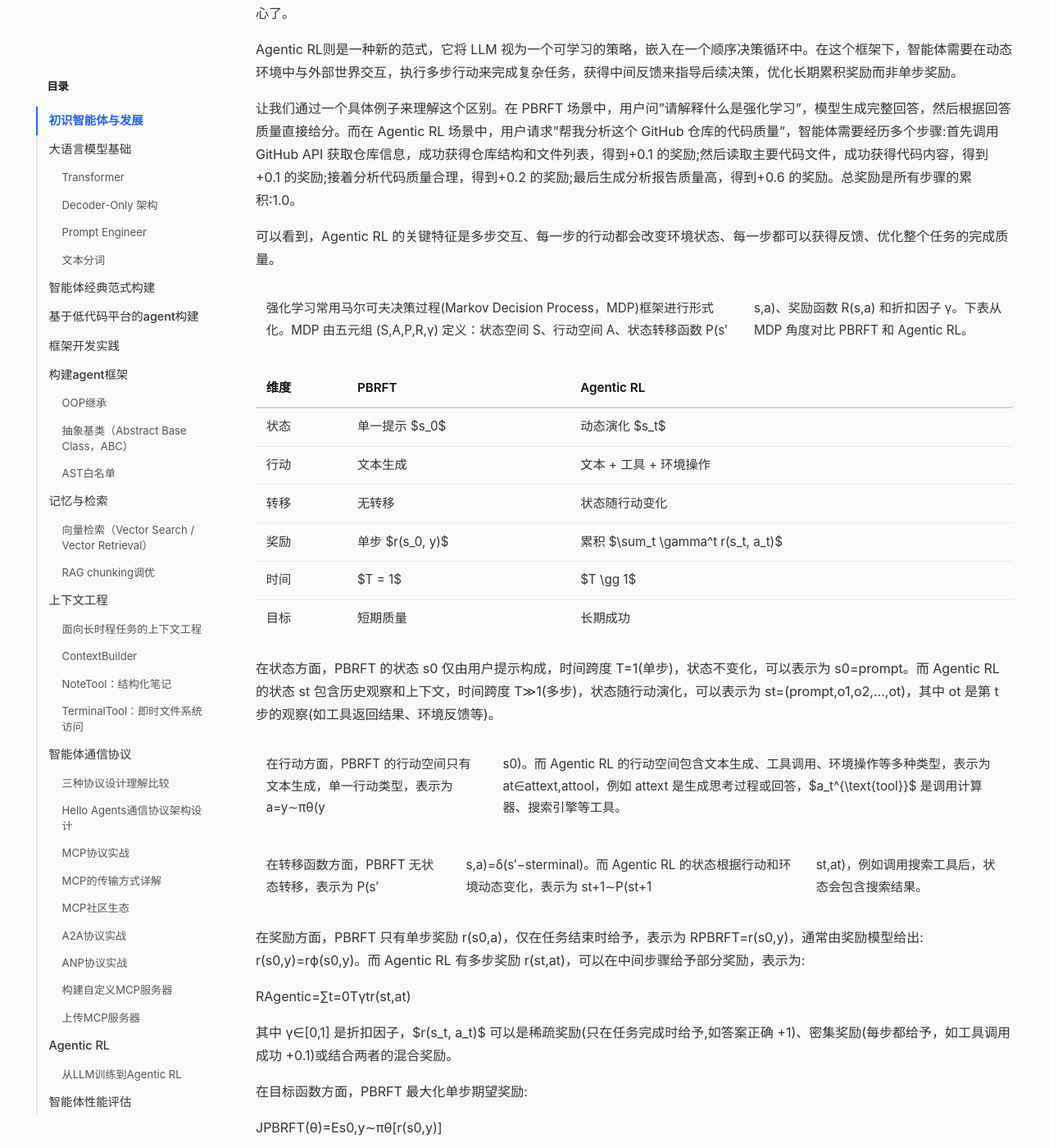
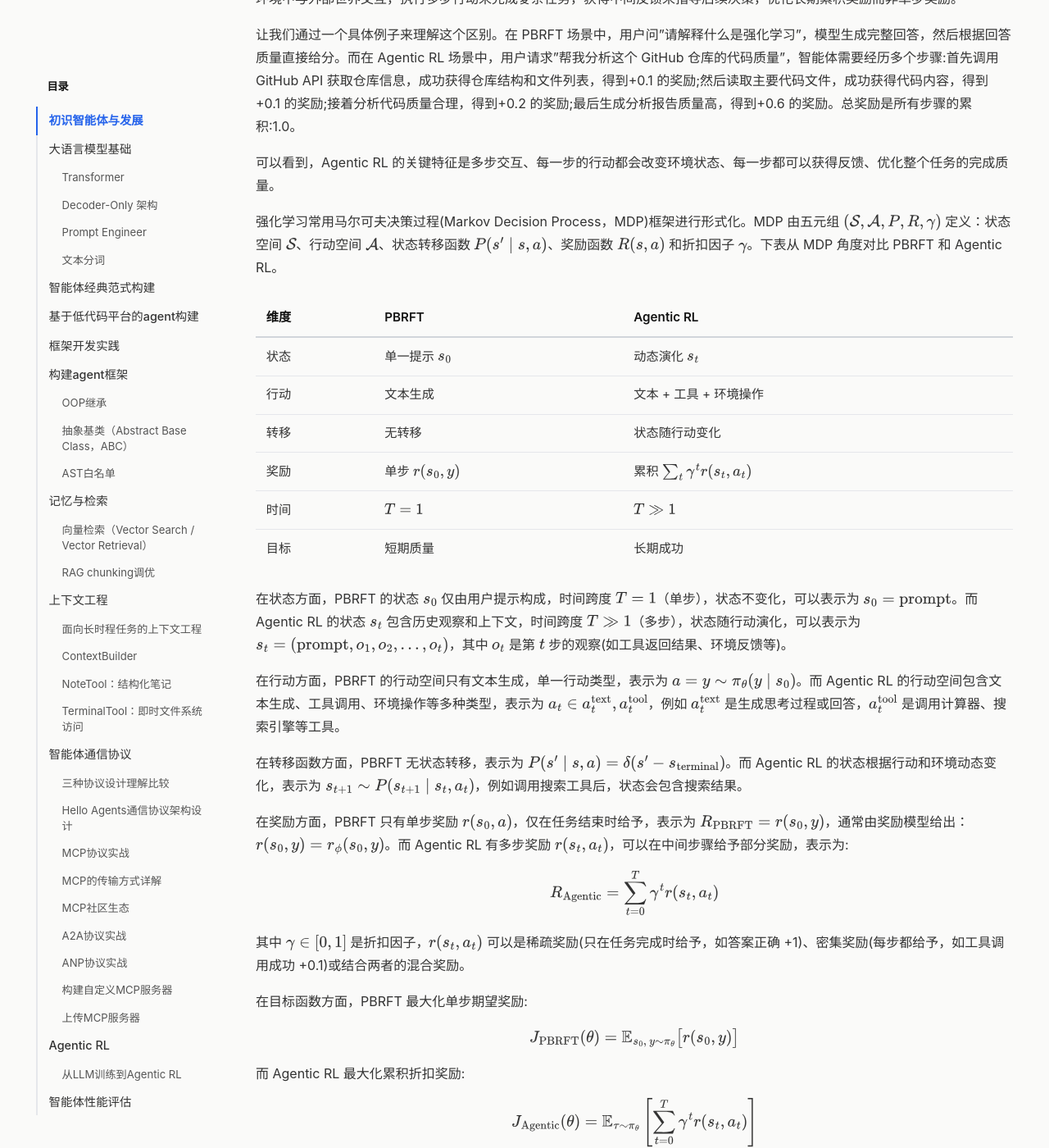
Before and after one commit to keith991001/keith991001.github.io, a Jekyll site: the page built from _posts/2026-06-05-agent-dev.md, in a window 1280 px wide and 1400 px high, scrolled down 75613 px. Shown: the whole window at 82% size. Built offline with Jekyll 4.4.1, drawn with Linux system fonts in a browser that asks for light colours; some of the changed text lies outside the part shown.

Commit message:
feat(math): enable MathJax + fix Agentic RL formulas
Adds opt-in MathJax (svg renderer, loaded only on posts with `math: true`
frontmatter) and rewrites every formula in the Agentic RL section that lost
its subscripts during the Google Docs export (e.g. `s0=prompt` → `$s_0 =
\text{prompt}$`, `at∈attext,attool` → `$a_t \in \{a_t^{\text{text}},
a_t^{\text{tool}}\}$`).

Display equations now use `$$...$$`; pretraining/SFT/RM/PPO/GRPO objectives,
LoRA decomposition, and the accuracy/error/length metrics all render
properly.

```diff
--- a/_layouts/default.html
+++ b/_layouts/default.html
@@ -9,6 +9,15 @@
   <link rel="preconnect" href="https://fonts.gstatic.com" crossorigin>
   <link rel="stylesheet" href="https://fonts.googleapis.com/css2?family=Fraunces:opsz,wght@9..144,500..700&display=swap">
   <link rel="stylesheet" href="{{ '/assets/css/site.css' | relative_url }}">
+  {%- if page.math -%}
+  <script>
+    MathJax = {
+      tex: { inlineMath: [['$', '$'], ['\\(', '\\)']], displayMath: [['$$', '$$'], ['\\[', '\\]']] },
+      svg: { fontCache: 'global' }
+    };
+  </script>
+  <script id="MathJax-script" async src="https://cdn.jsdelivr.net/npm/mathjax@3/es5/tex-svg.js"></script>
+  {%- endif -%}
 </head>
 <body>
   {% include nav.html %}
--- a/_posts/2026-06-05-agent-dev.md
+++ b/_posts/2026-06-05-agent-dev.md
@@ -2611,33 +2612,33 @@ duck egg. How much in dollars does she make every day at the farmers' market?
 ![](/assets/images/posts/agent-dev/image23.png)
 预训练阶段是 LLM 训练的第一阶段，目标是让模型学习语言的基本规律和世界知识。这个阶段使用海量的文本数据(通常是数 TB 级别)，通过自监督学习的方式训练模型：训练信号来自文本本身，例如根据上文预测下一个词。最常见的预训练任务是因果语言建模(Causal Language Modeling)，也称为下一个词预测(Next Token Prediction)。
 
-给定一个文本序列 x1,x2,...,xt，模型需要预测下一个词 xt+1:
-
-Lpretrain=−∑t=1Tlog⁡P(xt|x1,x2,...,xt−1;θ)
-
-其中 θ 是模型参数，$P(x_t | x_1, ..., x_{t-1}; \theta)$ 是模型预测的下一个词的概率分布，目标是最小化负对数似然，即最大化预测正确词的概率。例如，给定文本"The cat sat on the"，模型需要预测下一个词最可能是"mat"。通过在海量文本上进行这样的训练，模型逐渐学会语法规则(什么样的词序是合法的)、语义知识(词与词之间的关系)、世界知识(关于世界的事实性信息)以及基础的推理能力。
+给定一个文本序列 $x_1, x_2, \ldots, x_t$，模型需要预测下一个词 $x_{t+1}$:
+
+$$\mathcal{L}_{\text{pretrain}} = -\sum_{t=1}^{T} \log P(x_t \mid x_1, x_2, \ldots, x_{t-1}; \theta)$$
+
+其中 $\theta$ 是模型参数，$P(x_t \mid x_1, \ldots, x_{t-1}; \theta)$ 是模型预测的下一个词的概率分布，目标是最小化负对数似然，即最大化预测正确词的概率。例如，给定文本"The cat sat on the"，模型需要预测下一个词最可能是"mat"。通过在海量文本上进行这样的训练，模型逐渐学会语法规则(什么样的词序是合法的)、语义知识(词与词之间的关系)、世界知识(关于世界的事实性信息)以及基础的推理能力。
 
 预训练阶段的特点是数据量巨大、计算成本高，学到的是通用的语言理解和生成能力，训练过程通常采用从未标注文本中自动构造监督信号的自监督目标。
 
 后训练阶段则是要解决预训练模型的不足。预训练后的模型虽然具备了强大的语言能力，但它只是一个"预测下一个词"的模型，并不知道如何遵循人类的指令、生成有帮助无害诚实的回答、拒绝不当的请求，以及以对话的方式与人交互。后训练阶段就是要解决这些问题，让模型对齐人类的偏好和价值观。
 
-后训练通常包含三个步骤。第一步是监督微调(SFT)，目标是让模型学会遵循指令和对话格式。训练数据是(prompt， completion)对，训练目标与预训练类似，仍然是最大化正确输出的概率:
-
-LSFT=−∑i=1Nlog⁡P(yi|xi;θ)
-
-其中 xi 是输入提示(prompt)，$y_i$ 是期望的输出，$N$ 是训练样本数量。SFT 的特点是数据量较小、需要人工标注、快速见效、主要学习任务格式和基本能力。
+后训练通常包含三个步骤。第一步是监督微调(SFT)，目标是让模型学会遵循指令和对话格式。训练数据是(prompt, completion)对，训练目标与预训练类似，仍然是最大化正确输出的概率:
+
+$$\mathcal{L}_{\text{SFT}} = -\sum_{i=1}^{N} \log P(y_i \mid x_i; \theta)$$
+
+其中 $x_i$ 是输入提示(prompt)，$y_i$ 是期望的输出，$N$ 是训练样本数量。SFT 的特点是数据量较小、需要人工标注、快速见效、主要学习任务格式和基本能力。
 
 第二步是奖励建模(RM)。SFT 后的模型虽然能遵循指令，但生成的回答质量参差不齐。我们需要一种方式来评估回答的质量，这就是奖励模型的作用。奖励模型的训练数据是偏好对比数据,包含同一个问题的两个回答,一个更好(chosen),一个更差(rejected)。奖励模型的训练目标是学习人类的偏好:
 
-LRM=−E(x,yw,yl)[log⁡σ(rϕ(x,yw)−rϕ(x,yl))]
-
-其中 rϕ(x,y) 是奖励模型，输入是(提示，回答)对，输出是质量分数;$y_w$ 是更好的回答(chosen)，$y_l$ 是更差的回答(rejected)，$\sigma$ 是 sigmoid 函数，目标是让奖励模型给更好的回答更高的分数。
+$$\mathcal{L}_{\text{RM}} = -\mathbb{E}_{(x, y_w, y_l)} \left[ \log \sigma\bigl(r_\phi(x, y_w) - r_\phi(x, y_l)\bigr) \right]$$
+
+其中 $r_\phi(x, y)$ 是奖励模型，输入是(提示，回答)对，输出是质量分数；$y_w$ 是更好的回答(chosen)，$y_l$ 是更差的回答(rejected)，$\sigma$ 是 sigmoid 函数，目标是让奖励模型给更好的回答更高的分数。
 
 第三步是强化学习微调。有了奖励模型后，我们就可以用强化学习来优化语言模型，让它生成更高质量的回答。最经典的算法是 PPO(Proximal Policy Optimization)，训练目标是:
 
-JPPO=Ex,y∼πθ[rϕ(x,y)]−β⋅DKL(πθ||πref)
-
-其中 πθ 是当前策略，即语言模型，$\pi_{\text{ref}}$ 是参考策略，这个场景下可以是 SFT 模型，$r_\phi(x, y)$ 是奖励模型的评分，$D_{KL}$ 是 KL 散度，目的是为了防止模型偏离太远，$\beta$ 是平衡系数。这个目标函数的含义是:最大化奖励，同时不要偏离原始模型太远。
+$$J_{\text{PPO}} = \mathbb{E}_{x, y \sim \pi_\theta} \bigl[ r_\phi(x, y) \bigr] - \beta \cdot D_{\text{KL}}\bigl(\pi_\theta \,\|\, \pi_{\text{ref}}\bigr)$$
+
+其中 $\pi_\theta$ 是当前策略，即语言模型，$\pi_{\text{ref}}$ 是参考策略，这个场景下可以是 SFT 模型，$r_\phi(x, y)$ 是奖励模型的评分，$D_{\text{KL}}$ 是 KL 散度，目的是为了防止模型偏离太远，$\beta$ 是平衡系数。这个目标函数的含义是:最大化奖励，同时不要偏离原始模型太远。
 
 传统的 RLHF(Reinforcement Learning from Human Feedback)需要大量人工标注偏好数据，成本高昂。为了降低成本，研究者提出了 RLAIF(Reinforcement Learning from AI Feedback)，用强大的 AI 模型(如 GPT-4)来替代人类标注员。RLAIF 的工作流程是:用 SFT 模型生成多个候选回答，用强大的 AI 模型对回答进行评分和排序，用 AI 的评分训练奖励模型，用奖励模型进行强化学习。实验表明，RLAIF 的效果接近甚至超过 RLHF，同时成本大幅降低。
 
@@ -2651,7 +2652,7 @@ Agentic RL则是一种新的范式，它将 LLM 视为一个可学习的策略
 
 可以看到，Agentic RL 的关键特征是多步交互、每一步的行动都会改变环境状态、每一步都可以获得反馈、优化整个任务的完成质量。
 
-强化学习常用马尔可夫决策过程(Markov Decision Process，MDP)框架进行形式化。MDP 由五元组 (S,A,P,R,γ) 定义：状态空间 S、行动空间 A、状态转移函数 P(s′|s,a)、奖励函数 R(s,a) 和折扣因子 γ。下表从 MDP 角度对比 PBRFT 和 Agentic RL。
+强化学习常用马尔可夫决策过程(Markov Decision Process，MDP)框架进行形式化。MDP 由五元组 $(\mathcal{S}, \mathcal{A}, P, R, \gamma)$ 定义：状态空间 $\mathcal{S}$、行动空间 $\mathcal{A}$、状态转移函数 $P(s' \mid s, a)$、奖励函数 $R(s, a)$ 和折扣因子 $\gamma$。下表从 MDP 角度对比 PBRFT 和 Agentic RL。
 
 | 维度 | PBRFT | Agentic RL |
 |---|---|---|
@@ -2662,27 +2663,27 @@ Agentic RL则是一种新的范式，它将 LLM 视为一个可学习的策略
 | 时间 | $T = 1$ | $T \gg 1$ |
 | 目标 | 短期质量 | 长期成功 |
 
-在状态方面，PBRFT 的状态 s0 仅由用户提示构成，时间跨度 T=1(单步)，状态不变化，可以表示为 s0=prompt。而 Agentic RL 的状态 st 包含历史观察和上下文，时间跨度 T≫1(多步)，状态随行动演化，可以表示为 st=(prompt,o1,o2,...,ot)，其中 ot 是第 t 步的观察(如工具返回结果、环境反馈等)。
-
-在行动方面，PBRFT 的行动空间只有文本生成，单一行动类型，表示为 a=y∼πθ(y|s0)。而 Agentic RL 的行动空间包含文本生成、工具调用、环境操作等多种类型，表示为 at∈attext,attool，例如 attext 是生成思考过程或回答，$a_t^{\text{tool}}$ 是调用计算器、搜索引擎等工具。
-
-在转移函数方面，PBRFT 无状态转移，表示为 P(s′|s,a)=δ(s′−sterminal)。而 Agentic RL 的状态根据行动和环境动态变化，表示为 st+1∼P(st+1|st,at)，例如调用搜索工具后，状态会包含搜索结果。
-
-在奖励方面，PBRFT 只有单步奖励 r(s0,a)，仅在任务结束时给予，表示为 RPBRFT=r(s0,y)，通常由奖励模型给出: r(s0,y)=rϕ(s0,y)。而 Agentic RL 有多步奖励 r(st,at)，可以在中间步骤给予部分奖励，表示为:
-
-RAgentic=∑t=0Tγtr(st,at)
-
-其中 γ∈[0,1] 是折扣因子，$r(s_t, a_t)$ 可以是稀疏奖励(只在任务完成时给予,如答案正确 +1)、密集奖励(每步都给予，如工具调用成功 +0.1)或结合两者的混合奖励。
+在状态方面，PBRFT 的状态 $s_0$ 仅由用户提示构成，时间跨度 $T = 1$（单步），状态不变化，可以表示为 $s_0 = \text{prompt}$。而 Agentic RL 的状态 $s_t$ 包含历史观察和上下文，时间跨度 $T \gg 1$（多步），状态随行动演化，可以表示为 $s_t = (\text{prompt}, o_1, o_2, \ldots, o_t)$，其中 $o_t$ 是第 $t$ 步的观察(如工具返回结果、环境反馈等)。
+
+在行动方面，PBRFT 的行动空间只有文本生成，单一行动类型，表示为 $a = y \sim \pi_\theta(y \mid s_0)$。而 Agentic RL 的行动空间包含文本生成、工具调用、环境操作等多种类型，表示为 $a_t \in \{a_t^{\text{text}}, a_t^{\text{tool}}\}$，例如 $a_t^{\text{text}}$ 是生成思考过程或回答，$a_t^{\text{tool}}$ 是调用计算器、搜索引擎等工具。
+
+在转移函数方面，PBRFT 无状态转移，表示为 $P(s' \mid s, a) = \delta(s' - s_{\text{terminal}})$。而 Agentic RL 的状态根据行动和环境动态变化，表示为 $s_{t+1} \sim P(s_{t+1} \mid s_t, a_t)$，例如调用搜索工具后，状态会包含搜索结果。
+
+在奖励方面，PBRFT 只有单步奖励 $r(s_0, a)$，仅在任务结束时给予，表示为 $R_{\text{PBRFT}} = r(s_0, y)$，通常由奖励模型给出：$r(s_0, y) = r_\phi(s_0, y)$。而 Agentic RL 有多步奖励 $r(s_t, a_t)$，可以在中间步骤给予部分奖励，表示为:
+
+$$R_{\text{Agentic}} = \sum_{t=0}^{T} \gamma^t r(s_t, a_t)$$
+
+其中 $\gamma \in [0, 1]$ 是折扣因子，$r(s_t, a_t)$ 可以是稀疏奖励(只在任务完成时给予，如答案正确 +1)、密集奖励(每步都给予，如工具调用成功 +0.1)或结合两者的混合奖励。
 
 在目标函数方面，PBRFT 最大化单步期望奖励:
 
-JPBRFT(θ)=Es0,y∼πθ[r(s0,y)]
+$$J_{\text{PBRFT}}(\theta) = \mathbb{E}_{s_0,\, y \sim \pi_\theta} \bigl[ r(s_0, y) \bigr]$$
 
 而 Agentic RL 最大化累积折扣奖励:
 
-JAgentic(θ)=Eτ∼πθ[∑t=0Tγtr(st,at)]
-
-其中 τ=(s0,a0,s1,a1,...,sT) 是完整的轨迹(trajectory)。
+$$J_{\text{Agentic}}(\theta) = \mathbb{E}_{\tau \sim \pi_\theta} \left[ \sum_{t=0}^{T} \gamma^t r(s_t, a_t) \right]$$
+
+其中 $\tau = (s_0, a_0, s_1, a_1, \ldots, s_T)$ 是完整的轨迹(trajectory)。
 
 这种转变不仅仅是技术细节的差异，而是思维方式的根本转变。PBRFT 思维关注"如何让模型生成更好的单个回答"，优化回答质量，关注语言表达，进行单步决策。而 Agentic RL 思维关注"如何让智能体完成复杂任务"，优化任务完成度，关注行动策略，进行多步规划。这种转变使得 LLM 从"对话助手"进化为"自主智能体"，能够主动寻找信息、知道何时、如何使用外部工具、为了最终目标，愿意执行看似"绕路"的中间步骤、从错误学习。
 
@@ -2690,9 +2691,9 @@ Agentic RL 的目标是赋予 LLM 智能体六大核心能力，如图所示。
 
 ![](/assets/images/posts/agent-dev/image25.png)
 
-**推理(Reasoning)**是指从给定信息中逻辑地得出结论的过程，是智能体的核心能力。传统的 CoT 提示方法依赖少样本示例，泛化能力有限;SFT 只能模仿训练数据中的推理模式，难以创新。强化学习的优势在于通过试错学习有效的推理策略，发现训练数据中没有的推理路径，学会何时需要深度思考、何时可以快速回答。推理任务可以建模为序列决策问题，给定问题 q，智能体需要生成推理链 c=(c1,c2,...,cn) 和最终答案 a。奖励函数通常设计为 r(q,c,a)=1 if a=a∗ else 0，训练目标是 $\max_\theta \mathbb{E}*{q, (c,a) \sim \pi*\theta} [r(q, c, a)]$。通过这种方式，模型学会生成高质量的推理链，而不仅仅是记忆答案。
-
-**工具使用(Tool Use)**是指智能体调用外部工具来完成任务的能力。在工具使用任务中，行动空间扩展为 at∈atthink,attool,其中 atthink 是生成思考过程,$a_t^{\text{tool}} = (\text{tool_name}， \text{arguments})$ 是调用工具。强化学习让智能体学会何时需要使用工具、选择哪个工具、如何组合多个工具。例如，在解决数学问题时，智能体需要学会何时使用计算器、何时使用代码解释器、何时直接推理。
+**推理(Reasoning)** 是指从给定信息中逻辑地得出结论的过程，是智能体的核心能力。传统的 CoT 提示方法依赖少样本示例，泛化能力有限；SFT 只能模仿训练数据中的推理模式，难以创新。强化学习的优势在于通过试错学习有效的推理策略，发现训练数据中没有的推理路径，学会何时需要深度思考、何时可以快速回答。推理任务可以建模为序列决策问题，给定问题 $q$，智能体需要生成推理链 $c = (c_1, c_2, \ldots, c_n)$ 和最终答案 $a$。奖励函数通常设计为 $r(q, c, a) = \mathbb{1}[a = a^*]$，训练目标是 $\max_\theta \mathbb{E}_{q,\, (c, a) \sim \pi_\theta} \bigl[ r(q, c, a) \bigr]$。通过这种方式，模型学会生成高质量的推理链，而不仅仅是记忆答案。
+
+**工具使用(Tool Use)** 是指智能体调用外部工具来完成任务的能力。在工具使用任务中，行动空间扩展为 $a_t \in \{a_t^{\text{think}}, a_t^{\text{tool}}\}$，其中 $a_t^{\text{think}}$ 是生成思考过程，$a_t^{\text{tool}} = (\text{tool\_name}, \text{arguments})$ 是调用工具。强化学习让智能体学会何时需要使用工具、选择哪个工具、如何组合多个工具。例如，在解决数学问题时，智能体需要学会何时使用计算器、何时使用代码解释器、何时直接推理。
 
 **记忆(Memory)**是指智能体保持和重用过去信息的能力，对于长期任务至关重要。LLM 的上下文窗口有限，静态检索策略(如 RAG)无法针对任务优化。强化学习让智能体学会记忆管理策略:决定哪些信息值得记住、何时更新记忆、何时删除过时信息。这类似于人类的工作记忆，我们会主动管理大脑中的信息，保留重要的、遗忘无关的。
 
@@ -2784,19 +2785,19 @@ Final Answer: 72<|im_end|>`
 
 LoRA(Low-Rank Adaptation)[3]是一种参数高效微调方法，它只训练少量的额外参数，而保持原模型参数冻结。LoRA 的核心思想是:模型微调时的参数变化可以用低秩矩阵表示。
 
-假设原模型的权重矩阵为 W∈Rd×k，微调后的权重为 W′=W+ΔW。LoRA 假设 ΔW 可以分解为两个低秩矩阵的乘积:
-
-ΔW=BA
-
-其中 B∈Rd×r, A∈Rr×k, r≪min(d,k) 是秩(rank)。
-
-前向传播时，输出为:
-
-h=Wx+ΔWx=Wx+BAx
-
-原模型参数 W 保持冻结，只训练 B 和 A。
-
-参数量对比:原模型参数量为 d×k，LoRA 参数量为 d×r+r×k=r(d+k)。当 r≪min(d,k) 时，LoRA 参数量远小于原模型。例如，对于 d=4096,k=4096,r=8 的情况，原模型参数量为 4096×4096=16,777,216，LoRA 参数量为 8×(4096+4096)=65,536，参数量减少了 256 倍!
+假设原模型的权重矩阵为 $W \in \mathbb{R}^{d \times k}$，微调后的权重为 $W' = W + \Delta W$。LoRA 假设 $\Delta W$ 可以分解为两个低秩矩阵的乘积：
+
+$$\Delta W = BA$$
+
+其中 $B \in \mathbb{R}^{d \times r}$，$A \in \mathbb{R}^{r \times k}$，$r \ll \min(d, k)$ 是秩(rank)。
+
+前向传播时，输出为：
+
+$$h = Wx + \Delta W x = Wx + BAx$$
+
+原模型参数 $W$ 保持冻结，只训练 $B$ 和 $A$。
+
+参数量对比：原模型参数量为 $d \times k$，LoRA 参数量为 $d \times r + r \times k = r(d + k)$。当 $r \ll \min(d, k)$ 时，LoRA 参数量远小于原模型。例如，对于 $d = 4096$、$k = 4096$、$r = 8$ 的情况，原模型参数量为 $4096 \times 4096 = 16{,}777{,}216$，LoRA 参数量为 $8 \times (4096 + 4096) = 65{,}536$，参数量减少了 256 倍！
 
 因此可以总结 LoRA 的优势:显存占用大幅降低、训练速度更快、易于部署、防止过拟合。不过训练的效果通常情况会比全量调参更差一些。
 
@@ -2808,7 +2809,7 @@ h=Wx+ΔWx=Wx+BAx
 | Qwen3-1.5B | 1.5B | 6.0M | 24GB | 8GB |
 | Qwen3-7B | 7B | 28M | 112GB | 28GB |
 
-LoRA 的关键超参数包括:秩(rank，r)，控制 LoRA 矩阵的秩，越大表达能力越强，但参数量也越多，典型值为 4-64，默认 8;Alpha(α)，LoRA 的缩放因子，实际更新为 ΔW=αrBA，控制 LoRA 的影响强度，典型值等于 rank;目标模块(target_modules)，指定哪些层应用 LoRA，通常选择注意力层(q_proj， k_proj， v_proj， o_proj)，也可以包括 MLP 层(gate_proj， up_proj， down_proj)。
+LoRA 的关键超参数包括：秩(rank, $r$)，控制 LoRA 矩阵的秩，越大表达能力越强，但参数量也越多，典型值为 4–64，默认 8；Alpha ($\alpha$)，LoRA 的缩放因子，实际更新为 $\Delta W = \frac{\alpha}{r} BA$，控制 LoRA 的影响强度，典型值等于 rank；目标模块(`target_modules`)，指定哪些层应用 LoRA，通常选择注意力层 (`q_proj`, `k_proj`, `v_proj`, `o_proj`)，也可以包括 MLP 层 (`gate_proj`, `up_proj`, `down_proj`)。
 
 #### SFT训练实战
 
@@ -2950,17 +2951,17 @@ GRPO(Group Relative Policy Optimization)[2]是一种简化的 PPO 变体，专
 
 让我们通过数学公式来理解 GRPO 的原理。PPO 的目标函数为:
 
-JPPO(θ)=Es,a∼πθ[min(πθ(a|s)πold(a|s)A(s,a),clip(πθ(a|s)πold(a|s),1−ϵ,1+ϵ)A(s,a))]
-
-其中 A(s,a) 是优势函数(Advantage)，需要 Value Model 来估计:
-
-A(s,a)=Q(s,a)−V(s)=r(s,a)+γV(s′)−V(s)
+$$J_{\text{PPO}}(\theta) = \mathbb{E}_{s, a \sim \pi_\theta} \left[ \min\!\left( \frac{\pi_\theta(a \mid s)}{\pi_{\text{old}}(a \mid s)} A(s, a),\ \text{clip}\!\left( \frac{\pi_\theta(a \mid s)}{\pi_{\text{old}}(a \mid s)}, 1 - \epsilon, 1 + \epsilon \right) A(s, a) \right) \right]$$
+
+其中 $A(s, a)$ 是优势函数(Advantage)，需要 Value Model 来估计:
+
+$$A(s, a) = Q(s, a) - V(s) = r(s, a) + \gamma V(s') - V(s)$$
 
 GRPO 的目标函数简化为:
 
-JGRPO(θ)=Es,a∼πθ[πθ(a|s)πref(a|s)⋅(r(s,a)−r¯group)]−β⋅DKL(πθ||πref)
-
-其中 $\bar{r}*{\text{group}}$ 是组内平均奖励，$\beta$ 是 KL 散度惩罚系数。关键区别在于:GRPO 使用 $r(s,a) - \bar{r}*{\text{group}}$ 代替优势函数 A(s,a)，不需要 Value Model;GRPO 使用组内相对奖励，减少奖励方差;GRPO 添加 KL 散度惩罚，防止策略偏离太远。
+$$J_{\text{GRPO}}(\theta) = \mathbb{E}_{s, a \sim \pi_\theta} \left[ \frac{\pi_\theta(a \mid s)}{\pi_{\text{ref}}(a \mid s)} \cdot \bigl( r(s, a) - \bar{r}_{\text{group}} \bigr) \right] - \beta \cdot D_{\text{KL}}\bigl( \pi_\theta \,\|\, \pi_{\text{ref}} \bigr)$$
+
+其中 $\bar{r}_{\text{group}}$ 是组内平均奖励，$\beta$ 是 KL 散度惩罚系数。关键区别在于：GRPO 使用 $r(s, a) - \bar{r}_{\text{group}}$ 代替优势函数 $A(s, a)$，不需要 Value Model；GRPO 使用组内相对奖励，减少奖励方差；GRPO 添加 KL 散度惩罚，防止策略偏离太远。
 
 如图所示，PPO 和 GRPO 的训练流程对比。
 
@@ -2993,17 +2994,21 @@ JGRPO(θ)=Es,a∼πθ[πθ(a|s)πref(a|s)⋅(r(s,a)−r¯group)]−β⋅DKL(πθ
 
 准确性指标衡量模型是否能够得出正确答案。
 
-准确率(Accuracy):最基本的指标，答案完全正确的比例。计算公式为: $$ \text{Accuracy} = \frac{\text{正确答案数}}{\text{总问题数}} $$
+准确率(Accuracy)：最基本的指标，答案完全正确的比例。计算公式为：
+
+$$\text{Accuracy} = \frac{\text{正确答案数}}{\text{总问题数}}$$
 
 优点是简单直观，易于理解和比较。缺点是无法区分"接近正确"和"完全错误",对于复杂任务可能过于粗糙。
 
-Top-K 准确率:生成 K 个答案，只要有一个正确就算对。计算公式为: $$ \text{Accuracy@K} = \frac{\text{至少有一个正确答案的问题数}}{\text{总问题数}} $$
+Top-K 准确率：生成 K 个答案，只要有一个正确就算对。计算公式为：
+
+$$\text{Accuracy@K} = \frac{\text{至少有一个正确答案的问题数}}{\text{总问题数}}$$
 
 这个指标反映了模型的"潜力"，即通过多次采样能否找到正确答案。
 
-数值误差(Numerical Error):对于数学问题，可以计算预测值与真实值的误差。计算公式为:
-
-Error=1N∑i=1N|yi−y^i|
+数值误差(Numerical Error)：对于数学问题，可以计算预测值与真实值的误差。计算公式为:
+
+$$\text{Error} = \frac{1}{N} \sum_{i=1}^{N} \lvert y_i - \hat{y}_i \rvert$$
 
 这个指标可以区分"接近正确"(如预测 72.5，真实 72)和"完全错误"(如预测 100，真实 72)。
 
@@ -3011,15 +3016,15 @@ Error=1N∑i=1N|yi−y^i|
 
 效率指标衡量模型生成答案的成本。
 
-平均长度(Average Length):生成答案的平均 token 数。计算公式为:
-
-Avg Length=1N∑i=1N|yi|
+平均长度(Average Length)：生成答案的平均 token 数。计算公式为:
+
+$$\text{Avg Length} = \frac{1}{N} \sum_{i=1}^{N} \lvert y_i \rvert$$
 
 更短的答案意味着更低的推理成本和更快的响应速度。
 
-推理步骤数(Reasoning Steps):答案中包含的推理步骤数量。计算公式为:
-
-Avg Steps=1N∑i=1Nsi
+推理步骤数(Reasoning Steps)：答案中包含的推理步骤数量。计算公式为:
+
+$$\text{Avg Steps} = \frac{1}{N} \sum_{i=1}^{N} s_i$$
 
 适当的步骤数(2-5 步)说明模型能够系统地分解问题，过多的步骤可能说明推理冗余。
 
@@ -3029,7 +3034,9 @@ Avg Steps=1N∑i=1Nsi
 
 质量指标衡量答案的可读性和可解释性。
 
-格式正确率(Format Correctness):答案是否符合预期格式(如包含"Step 1"， "Final Answer"等标记)。计算公式为: $$ \text{Format Correctness} = \frac{\text{格式正确的答案数}}{\text{总答案数}} $$
+格式正确率(Format Correctness)：答案是否符合预期格式(如包含 "Step 1"、"Final Answer" 等标记)。计算公式为：
+
+$$\text{Format Correctness} = \frac{\text{格式正确的答案数}}{\text{总答案数}}$$
 
 格式正确是基本要求，格式混乱的答案即使结果正确也难以使用。
 
```
Also changed, not shown: other parts of _posts/2026-06-05-agent-dev.md (+1 -0 lines).
